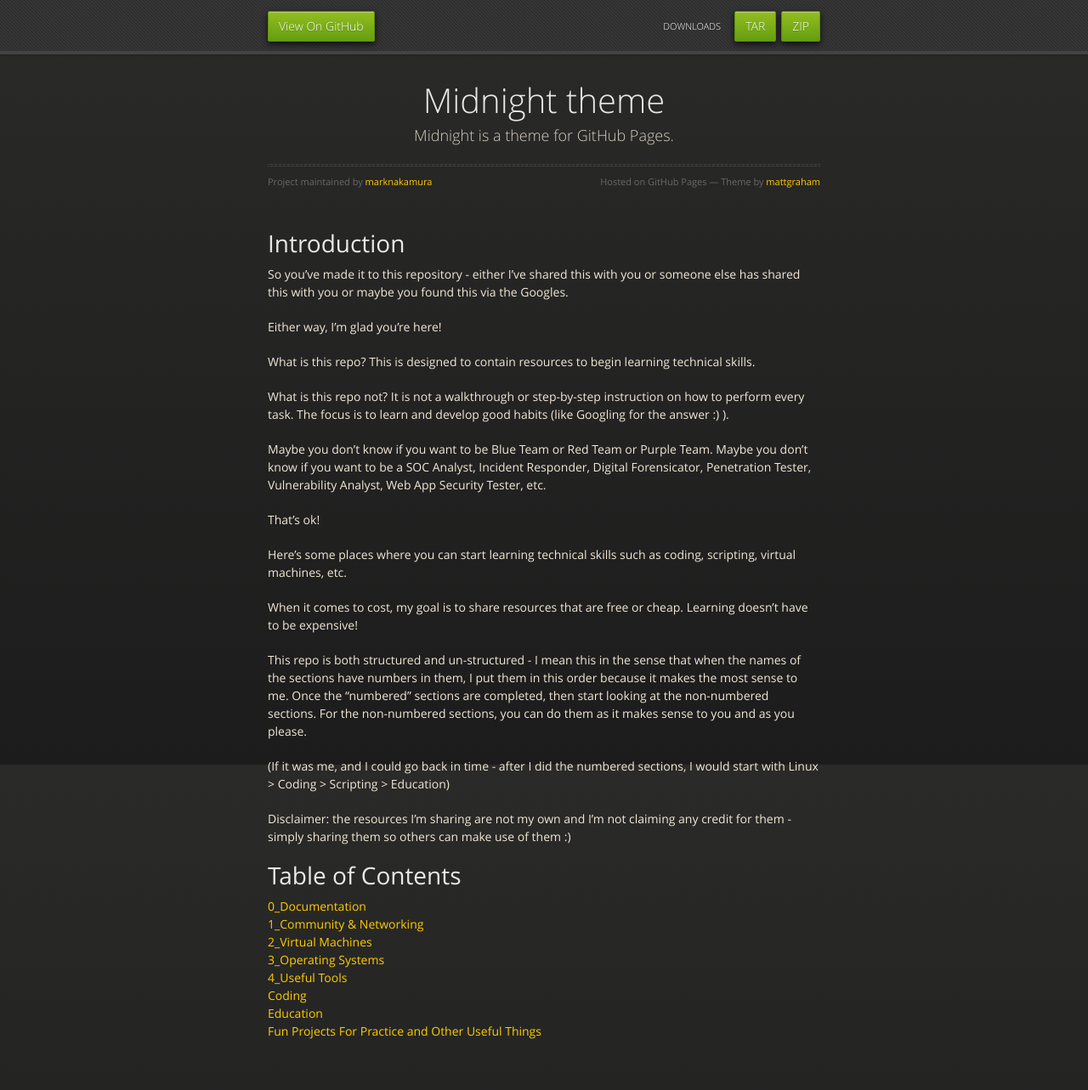
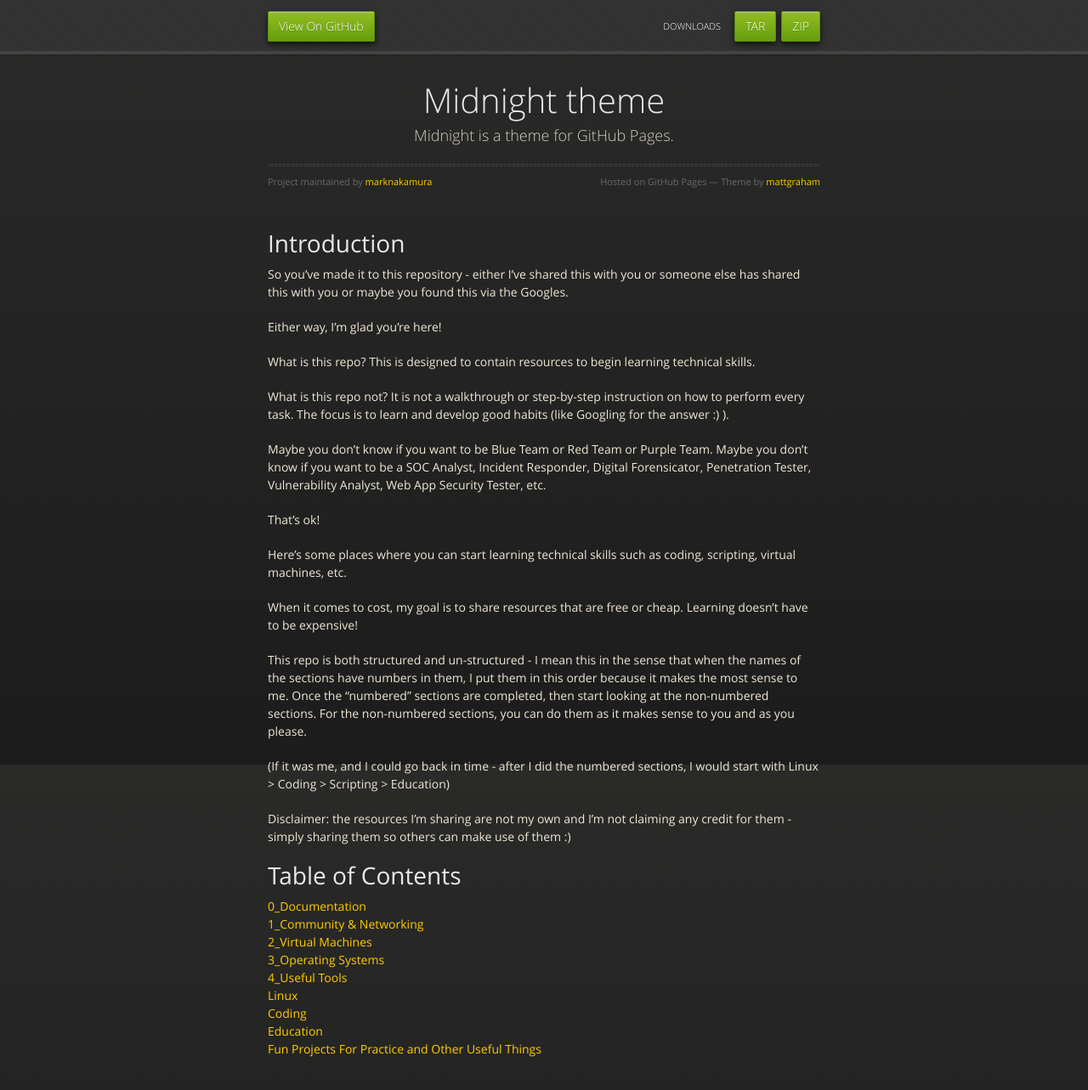
Before and after one commit to marknakamura/getting-started-in-tech, a Jekyll site: the page built from index.md, in a window 1280 px wide and 1355 px high. Shown: the top 1283 px of the window at 85% size. Built offline with Jekyll 4.4.1, drawn with Linux system fonts in a browser that asks for light colours; our own code applies the rules of GitHub Pages for plain Markdown files.

Commit message:
Update index.md

```diff
--- a/index.md
+++ b/index.md
@@ -28,6 +28,7 @@ Disclaimer: the resources I’m sharing are not my own and I’m not claiming an
 [2_Virtual Machines](2_Virtual-Machines.md)\
 [3_Operating Systems](3_Operating-Systems.md)\
 [4_Useful Tools](4_Useful-Tools.md)\
+[Linux](Linux.md)\
 [Coding](Coding.md)\
 [Education](Education.md)\
 [Fun Projects For Practice and Other Useful Things](Fun-Projects-For-Practice-and-Other-Useful-Things)
```
